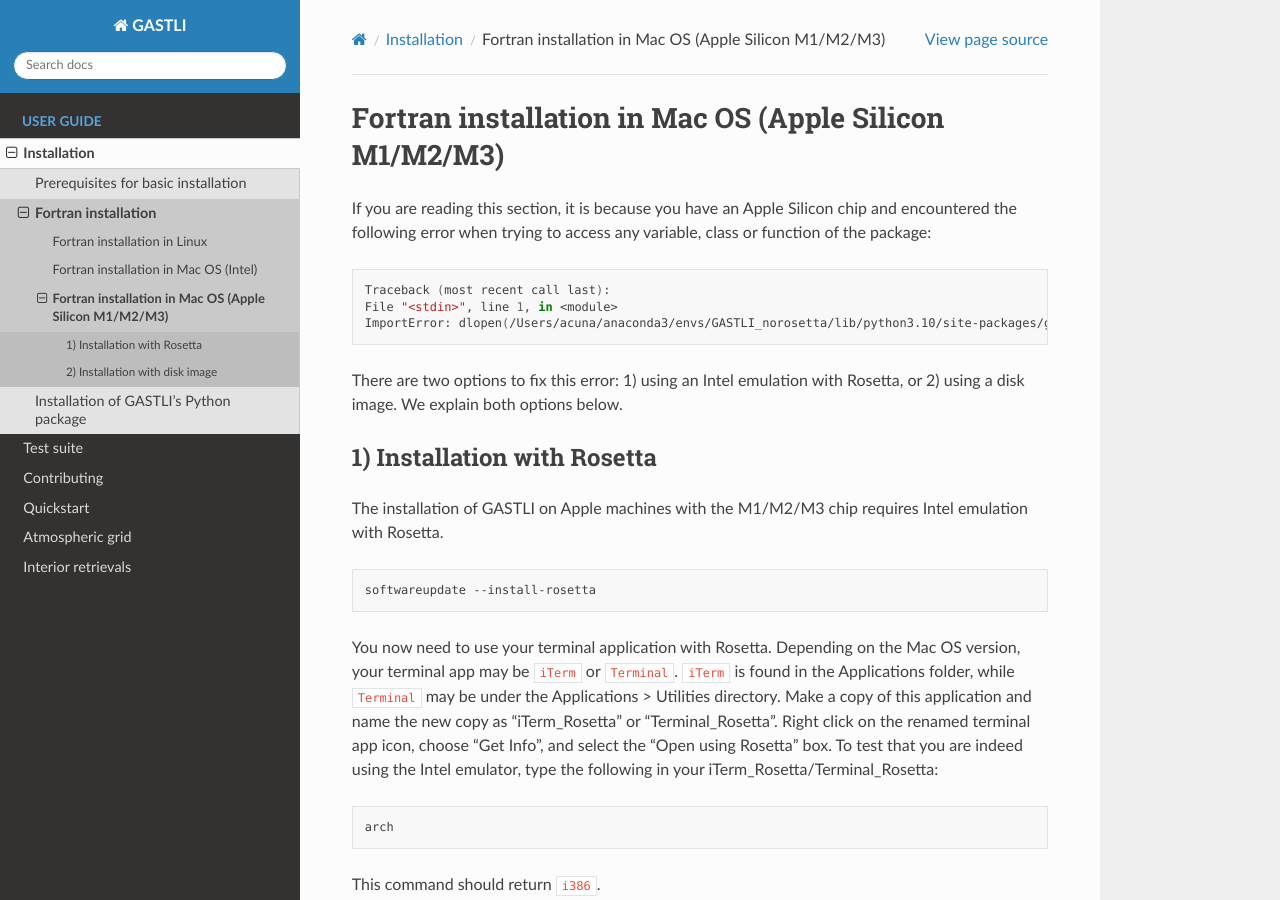
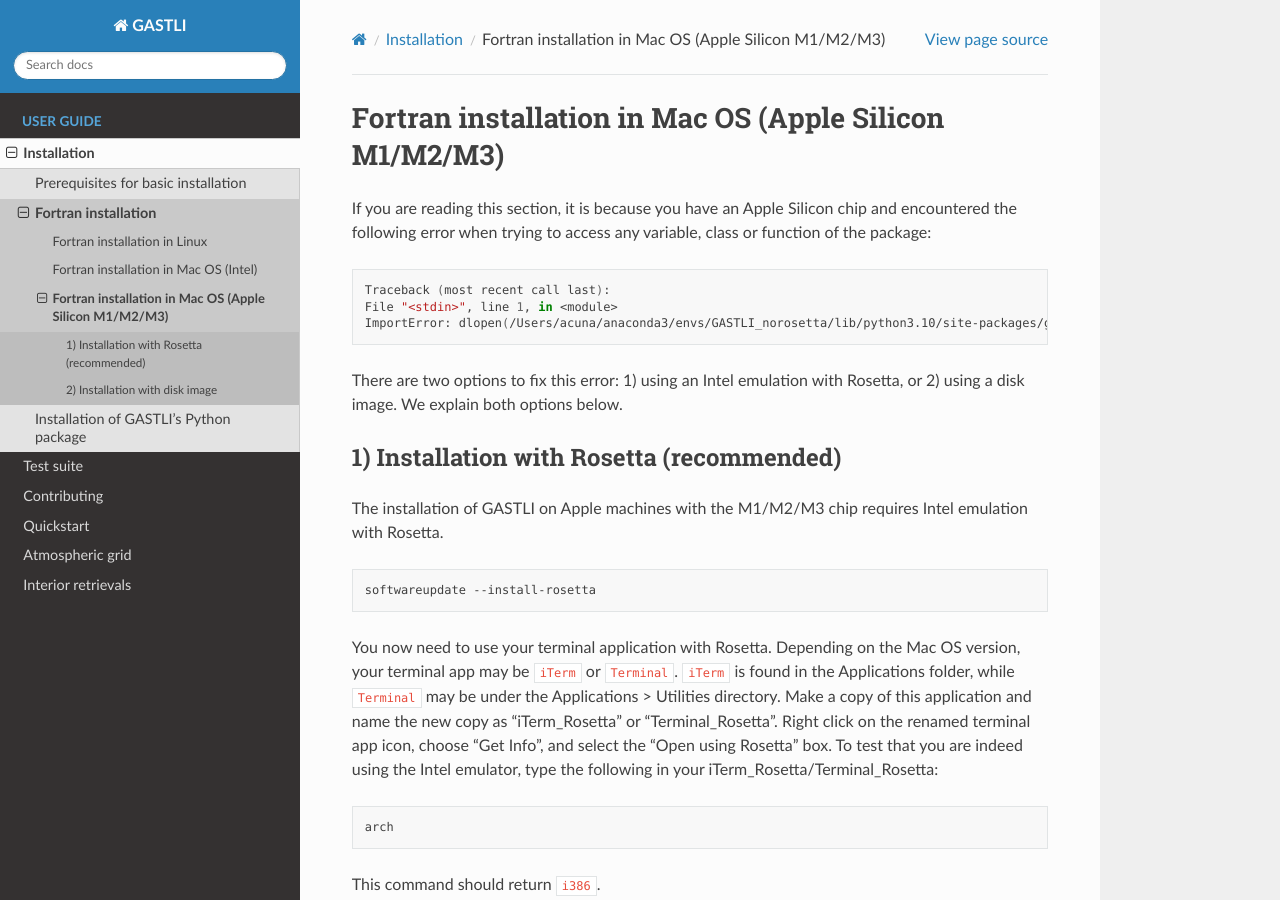
Before and after one commit to lorenaacuna/GASTLI, a Sphinx documentation site: the page built from docs/source/macos_arm64_install.rst, in a window 1280 px wide and 900 px high. Built offline with Sphinx 7.4.7 and the Read the Docs theme 3.1.0, drawn with Linux system fonts in a browser that asks for light colours.

Commit message:
Update macos_arm64_install.rst
Added "recommended" to Rosetta instructions

```diff
--- a/docs/source/macos_arm64_install.rst
+++ b/docs/source/macos_arm64_install.rst
@@ -11,8 +11,8 @@
 
 There are two options to fix this error: 1) using an Intel emulation with Rosetta, or 2) using a disk image. We explain both options below.
 
-1) Installation with Rosetta
-~~~~~~~~~~~~~~~~~~~~~~~~~~~~
+1) Installation with Rosetta (recommended)
+~~~~~~~~~~~~~~~~~~~~~~~~~~~~~~~~~~~~~~~~~~
 
 The installation of GASTLI on Apple machines with the M1/M2/M3 chip requires Intel emulation with Rosetta.
 
```
